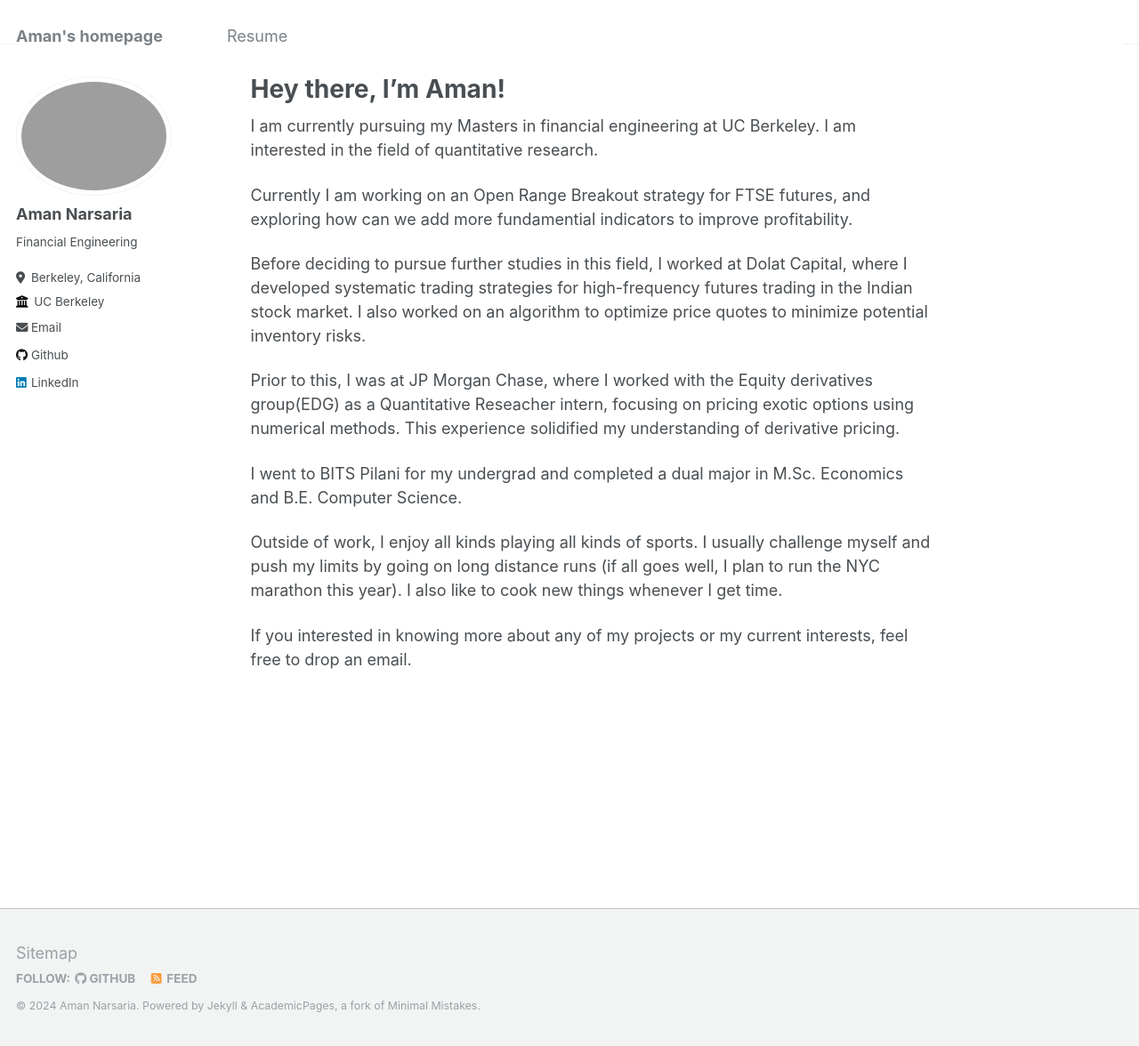
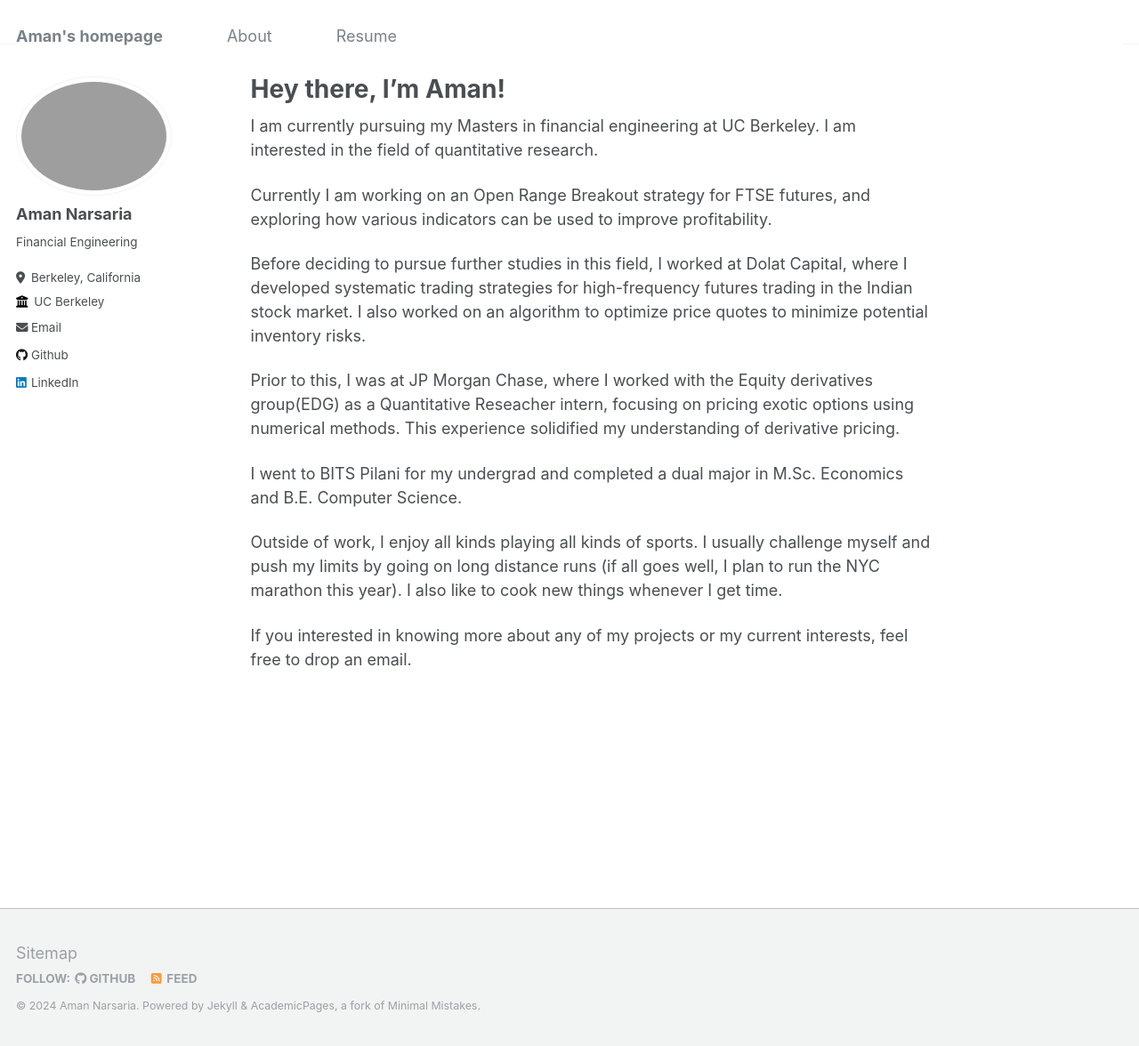
Before and after one commit to amannarsaria4/amannarsaria4.github.io, a Jekyll site: the page built from _pages/about.md, in a window 1280 px wide and 1176 px high. Shown: the whole window at 89% size. Built offline with Jekyll 4.4.1, drawn with Linux system fonts in a browser that asks for light colours.

Commit message:
add files

```diff
--- a/_data/navigation.yml
+++ b/_data/navigation.yml
@@ -1,5 +1,8 @@
 # main links links
 main:
+  - title: "About"
+  - url: /about/about.html
+
   - title: "Resume"
     url: /files/Resume.pdf
   # - title: "Publications"
--- a/_pages/about.md
+++ b/_pages/about.md
@@ -10,7 +10,7 @@ redirect_from:
 I am currently pursuing my Masters in financial engineering at UC Berkeley. I am interested in the field of quantitative research.
 <!-- I like to build simple and intuitive models that can make sense of complex data.  -->
 
-Currently I am working on an Open Range Breakout strategy for FTSE futures, and exploring how can we add more fundamential indicators to improve profitability.
+Currently I am working on an Open Range Breakout strategy for FTSE futures, and exploring how various indicators can be used to improve profitability.
 
 Before deciding to pursue further studies in this field, I worked at Dolat Capital, where I developed systematic trading strategies for high-frequency futures trading in the Indian stock market. I also worked on an algorithm to optimize price quotes to minimize potential inventory risks.
 
```
